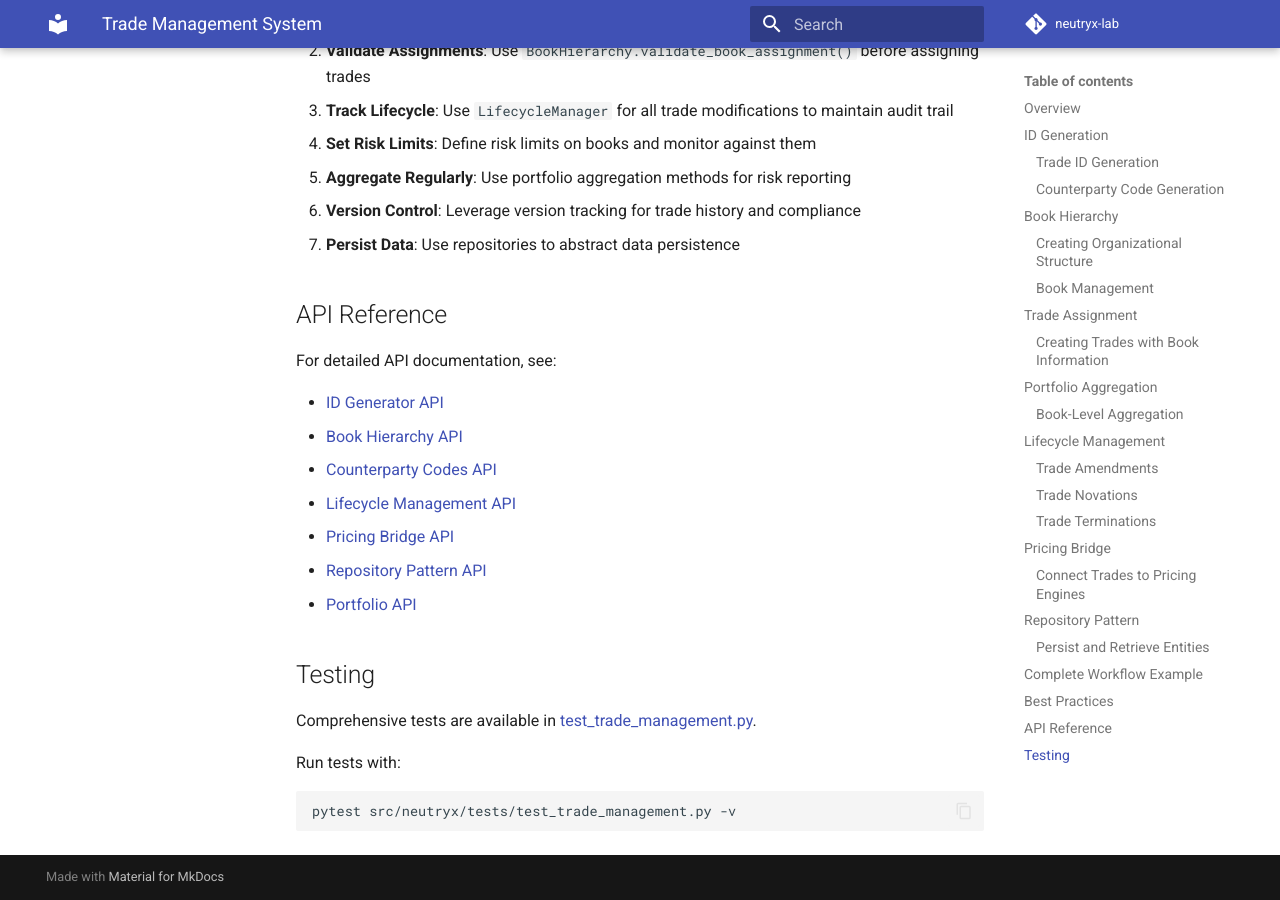
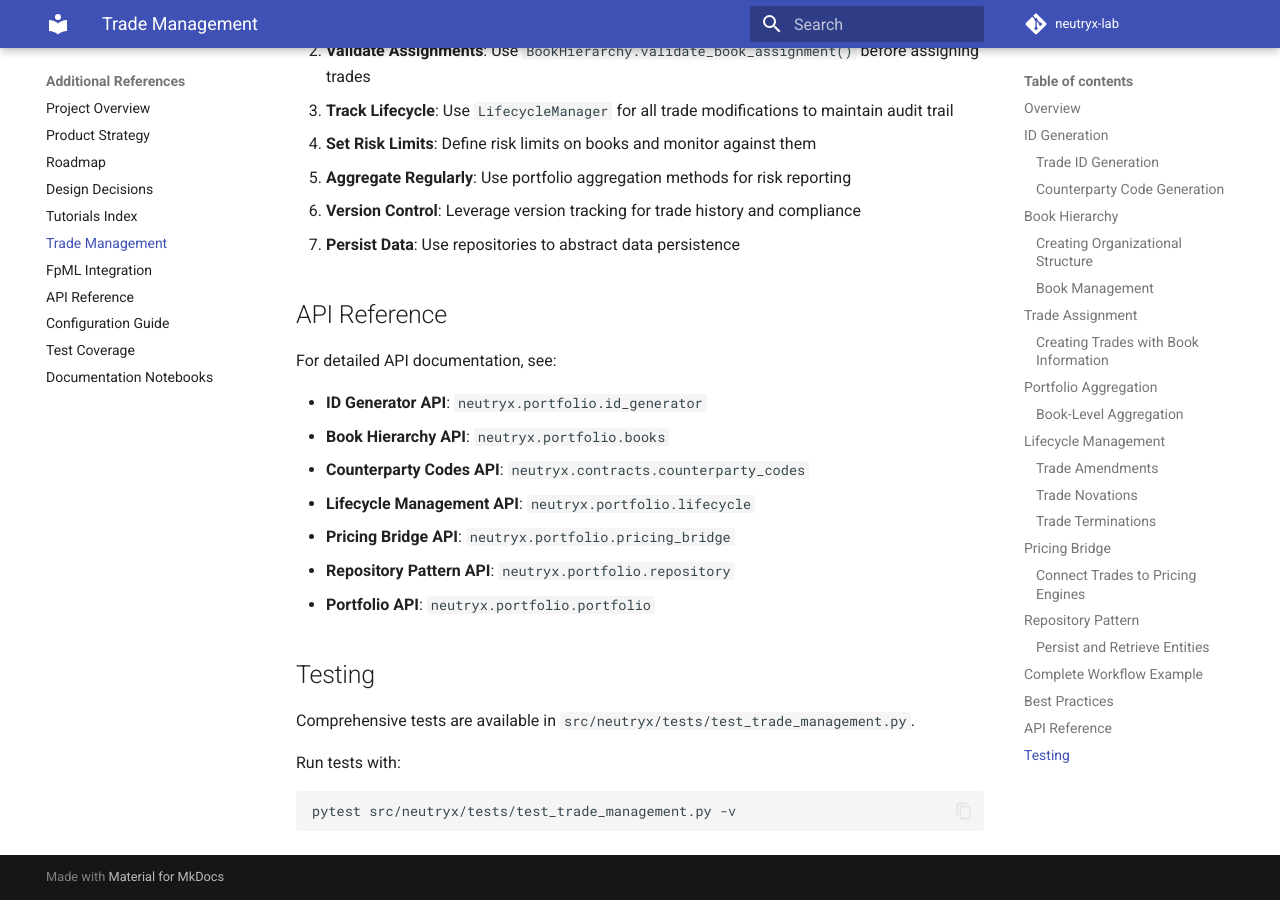
Before and after one commit to neutryx-lab/neutryx-core, an MkDocs documentation site: the page built from docs/trade_management.md, in a window 1280 px wide and 900 px high, scrolled down 10121 px. Built offline with MkDocs 1.6.1 and Material for MkDocs 9.7.7, drawn with Linux system fonts in a browser that asks for light colours; comment, search, counter and statistics services are not loaded.

Commit message:
docs: Fix MkDocs build failure for trade management documentation
- Add trade_management.md to nav configuration under Additional References
- Fix broken source file links that caused strict mode failures
- Replace relative file path links with module references
- Documentation now builds successfully without warnings

🤖 Generated with [Claude Code](https://claude.com/claude-code)

Co-Authored-By: Claude <noreply@anthropic.com>

````diff
--- a/docs/trade_management.md
+++ b/docs/trade_management.md
@@ -506,17 +506,17 @@ book_repo.save_book(book)
 
 For detailed API documentation, see:
 
-- [ID Generator API](../src/neutryx/portfolio/id_generator.py)
-- [Book Hierarchy API](../src/neutryx/portfolio/books.py)
-- [Counterparty Codes API](../src/neutryx/contracts/counterparty_codes.py)
-- [Lifecycle Management API](../src/neutryx/portfolio/lifecycle.py)
-- [Pricing Bridge API](../src/neutryx/portfolio/pricing_bridge.py)
-- [Repository Pattern API](../src/neutryx/portfolio/repository.py)
-- [Portfolio API](../src/neutryx/portfolio/portfolio.py)
+- **ID Generator API**: `neutryx.portfolio.id_generator`
+- **Book Hierarchy API**: `neutryx.portfolio.books`
+- **Counterparty Codes API**: `neutryx.contracts.counterparty_codes`
+- **Lifecycle Management API**: `neutryx.portfolio.lifecycle`
+- **Pricing Bridge API**: `neutryx.portfolio.pricing_bridge`
+- **Repository Pattern API**: `neutryx.portfolio.repository`
+- **Portfolio API**: `neutryx.portfolio.portfolio`
 
 ## Testing
 
-Comprehensive tests are available in [test_trade_management.py](../src/neutryx/tests/test_trade_management.py).
+Comprehensive tests are available in `src/neutryx/tests/test_trade_management.py`.
 
 Run tests with:
 ```bash
--- a/mkdocs.yml
+++ b/mkdocs.yml
@@ -59,6 +59,7 @@ nav:
       - Roadmap: roadmap.md
       - Design Decisions: design_decisions.md
       - Tutorials Index: tutorials.md
+      - Trade Management: trade_management.md
       - FpML Integration: fpml_integration.md
       - API Reference: api_reference.md
       - Configuration Guide: configuration.md
````
